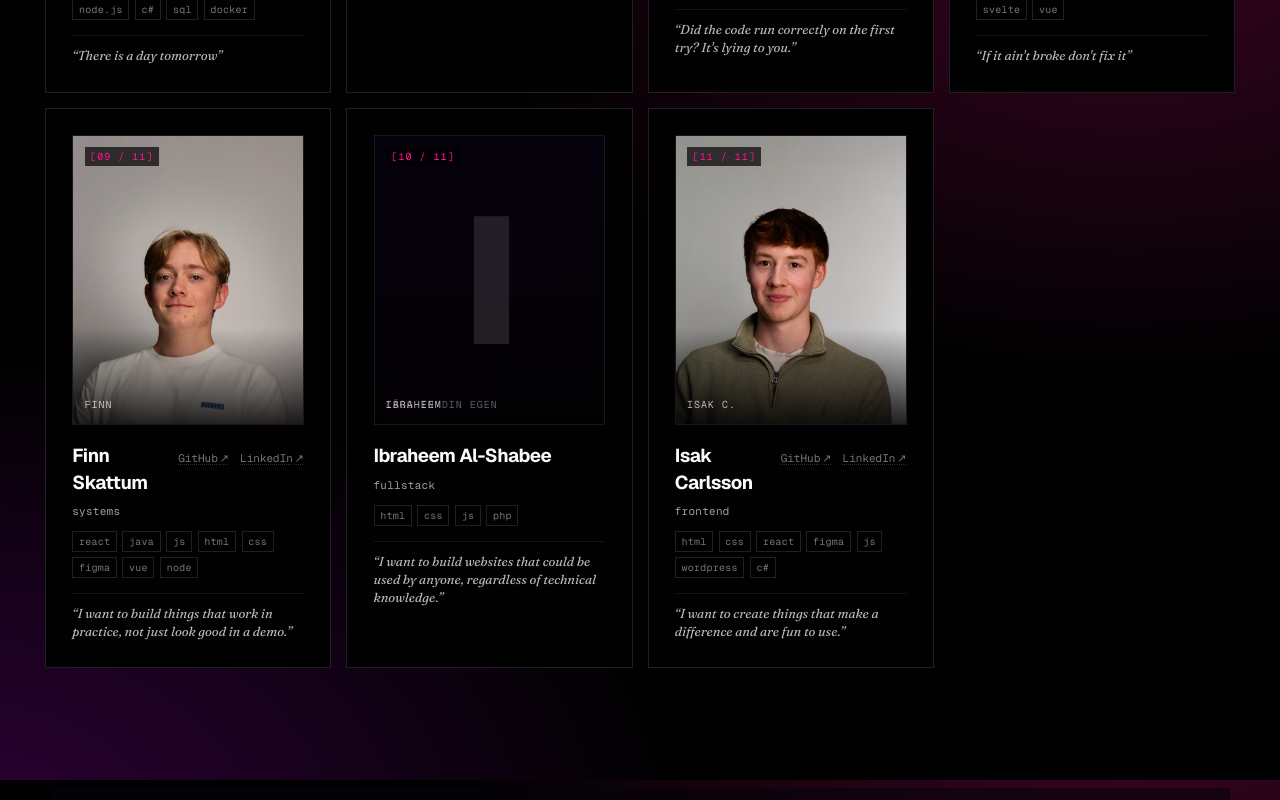
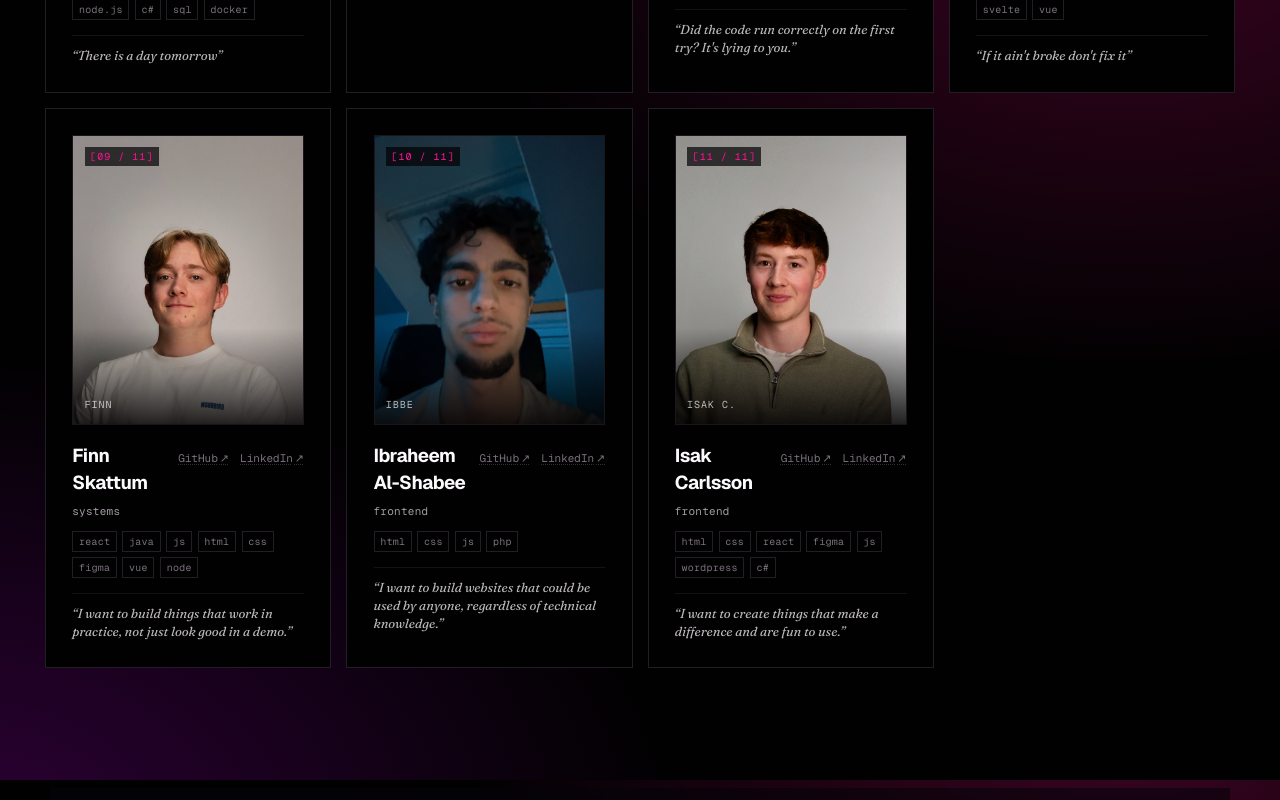
Before and after one commit to NTIG-Helsingborg/TE4_25-26_SITE, a React (Vite) app: page / in a window 1280 px wide. Shown: the part 2420-3220 px from the top of the page. Built offline with nearby package versions, Linux system fonts and the light colour scheme.

Commit message:
Update students.ts

```diff
--- a/src/data/students.ts
+++ b/src/data/students.ts
@@ -324,11 +324,14 @@ export const students: Student[] = [
     projects: ['back-to-zero', 'ai-overwatch', 'ai-guard', 'steamdream', 'webbshop'],
   },
   {
-    id: 'ibraheem',
+    id: 'Ibraheem',
     fullName: 'Ibraheem Al-Shabee',
-    shortName: 'Ibraheem',
-    role: { sv: 'fullstack', en: 'fullstack' },
+    shortName: 'Ibbe',
+    role: { sv: 'frontend', en: 'frontend' },
     stack: ['HTML', 'CSS', 'JS', 'PHP'],
+    github: 'IbraheemAlShabee',
+    linkedin: 'ibraheem-al-shabee-12345678',
+    photo: '/photos/portrait-11.jpg',
     bio: {
       sv: 'Jag studerar för närvarande på TE4 med inriktning mot IT och webbutveckling. Jag har ett särskilt intresse för webbdesign och tycker att det är intressant att arbeta med både det visuella och det tekniska i utvecklingsprocessen. Genom mina studier och egna projekt har jag utvecklat kunskaper inom webbutveckling och fortsätter att lära mig nya tekniker och arbetssätt. Jag uppskattar möjligheten att skapa webbplatser som är både funktionella och användarvänliga.',
       en: 'I am currently studying TE4 with a specialization in IT and web development. I have a particular interest in web design and enjoy working with both the visual and technical aspects of the development process. Through my studies and personal projects, I have developed my skills in web development and continue to learn new technologies and methods. I appreciate the opportunity to create websites that are both functional and user-friendly',
```
